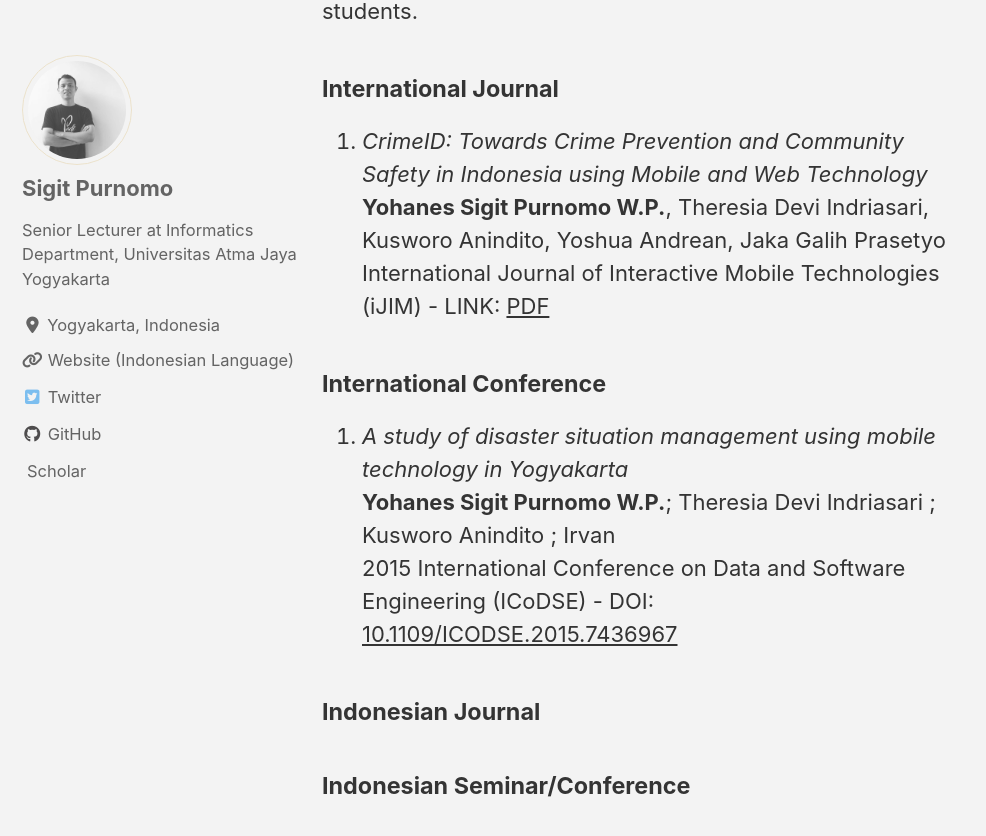
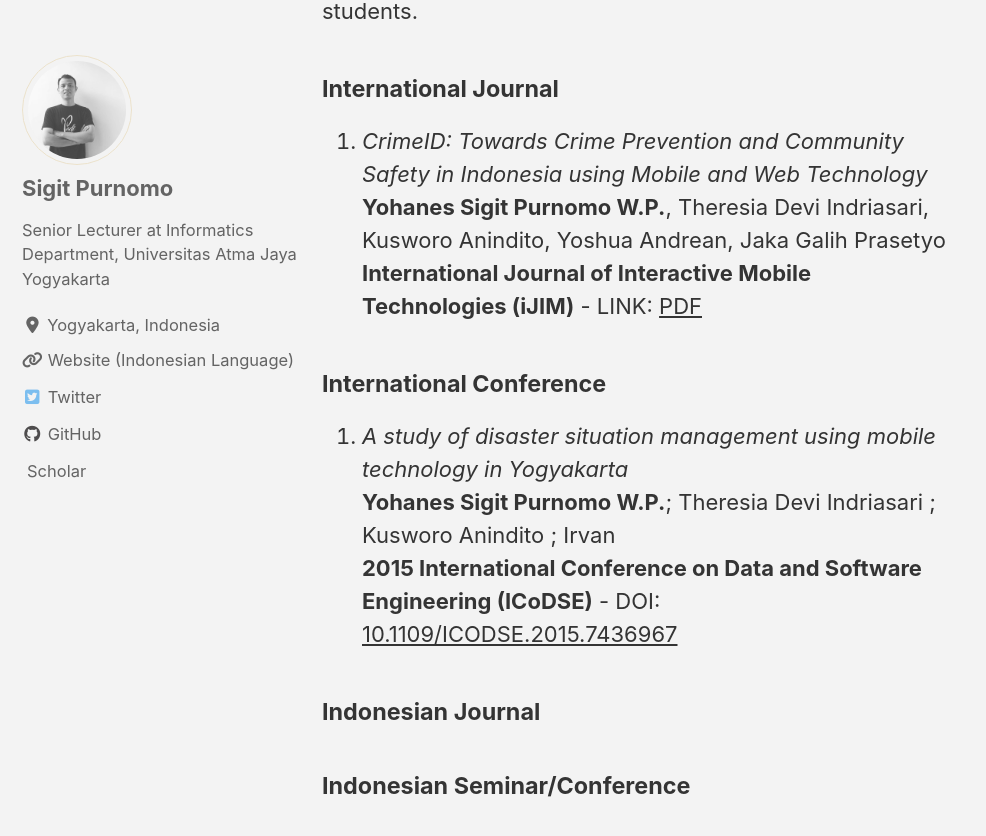
Before and after one commit to sigit-purnomo/sigit-purnomo.github.io, a Jekyll site: the page built from _pages/publication.md, in a window 1280 px wide and 900 px high, scrolled down 276 px. Shown: the top 836 px of the window, without its empty margins (0-986 px from the left). Built offline with Jekyll 4.4.1, drawn with Linux system fonts in a browser that asks for light colours; cached includes are drawn as plain includes; nearby versions of some CDN libraries; a style sheet for code colours, icons or effects is not loaded.

```diff
--- a/_pages/publication.md
+++ b/_pages/publication.md
@@ -13,12 +13,12 @@ As a lecturer, one of my tasks is to publish articles on journals or conferences
 #### International Journal
 1. *CrimeID: Towards Crime Prevention and Community Safety in Indonesia using Mobile and Web Technology* <br />
    **Yohanes Sigit Purnomo W.P.**, Theresia Devi Indriasari, Kusworo Anindito, Yoshua Andrean, Jaka Galih Prasetyo <br />
-   International Journal of Interactive Mobile Technologies (iJIM) - LINK: [PDF](https://online-journals.org/index.php/i-jim/article/view/10172/5891)
+   **International Journal of Interactive Mobile Technologies (iJIM)** - LINK: [PDF](https://online-journals.org/index.php/i-jim/article/view/10172/5891)
 
 #### International Conference
 1. *A study of disaster situation management using mobile technology in Yogyakarta* <br />
    **Yohanes Sigit Purnomo W.P.**; Theresia Devi Indriasari ; Kusworo Anindito ; Irvan <br />
-   2015 International Conference on Data and Software Engineering (ICoDSE) -  DOI: [10.1109/ICODSE.2015.7436967](https://doi.org/10.1109/ICODSE.2015.7436967)
+   **2015 International Conference on Data and Software Engineering (ICoDSE)** -  DOI: [10.1109/ICODSE.2015.7436967](https://doi.org/10.1109/ICODSE.2015.7436967)
 
 #### Indonesian Journal
 
```
